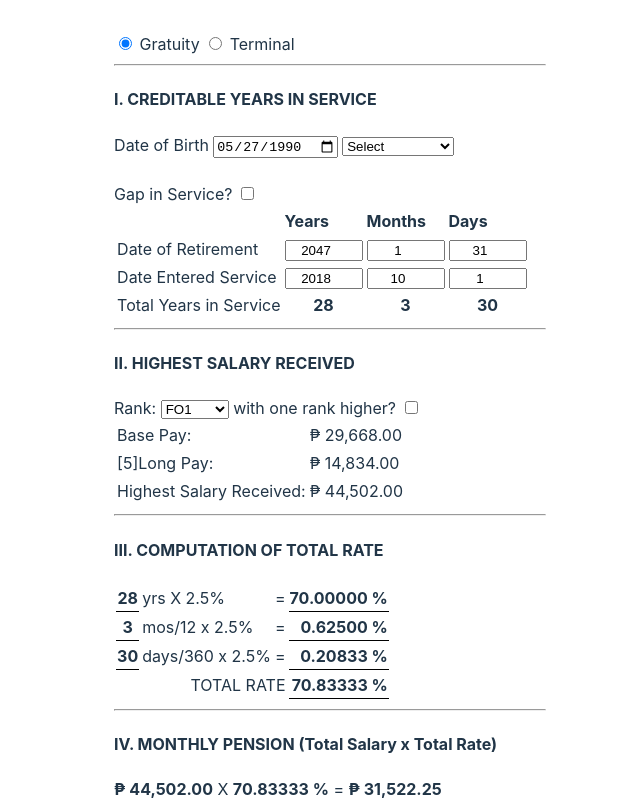
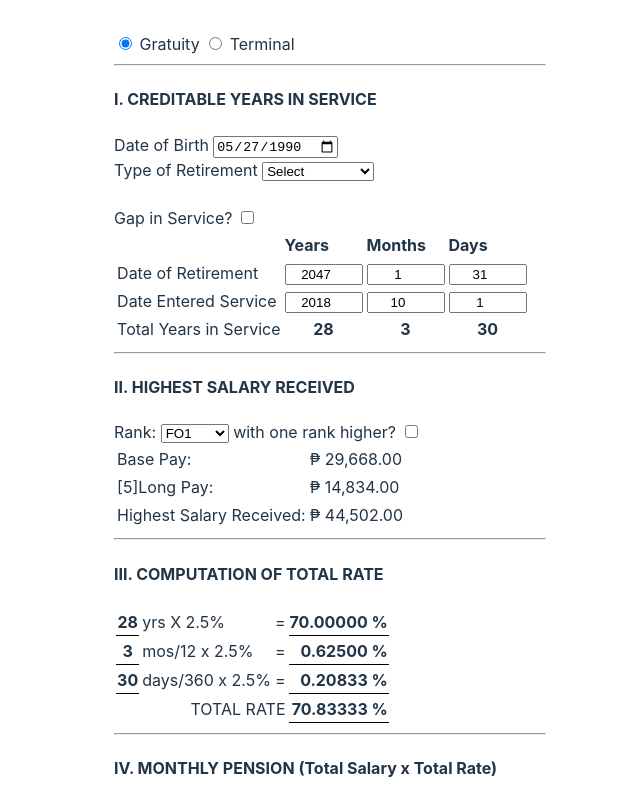
Before and after one commit to RubickTheGrandMagus/ClaimsCalculator, a Svelte app: page / in a window 1280 px wide. Shown: the top 800 px of the page, without its empty margins (310-950 px from the left). Built offline with nearby package versions, Linux system fonts and the light colour scheme.

Commit message:
minimal update

```diff
--- a/src/App.svelte
+++ b/src/App.svelte
@@ -129,8 +129,9 @@
 
 <hr/>
 <h4>I. CREDITABLE YEARS IN SERVICE</h4>
-Date of Birth <input type="date" bind:value={birth}/>
+Date of Birth <input type="date" bind:value={birth}/> <br>
 {#if !gapInSvc}
+	Type of Retirement
 	<select bind:value={retType} on:change={()=>changeDate()}>
 		<option value="">Select</option>
 		<option value="opt">Optional</option>
```
